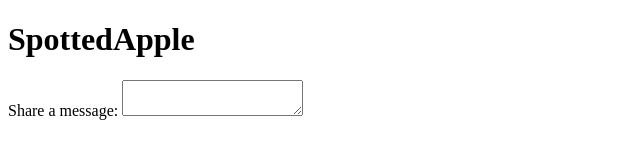
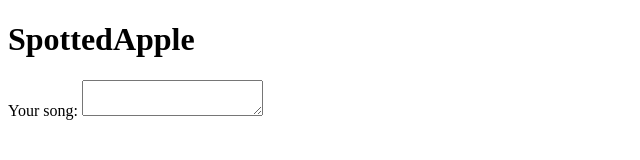
Before and after one commit to rimonsta/WebDevAssignments1, a plain HTML site: page APIsAndJSON/index.html in a window 1280 px wide. Shown: the whole page, without its empty margins (0-640 px from the left). Drawn offline with Linux system fonts and the light colour scheme.

Commit message:
Update index.html

```diff
--- a/APIsAndJSON/index.html
+++ b/APIsAndJSON/index.html
@@ -13,7 +13,7 @@
         <main>
             <form>
                 <div>
-                    <label for="journal">Share a message: </label>
+                    <label for="journal">Your song: </label>
                     <textarea id="journal" name="journal"></textarea>
                 </div>
             </form>
```
